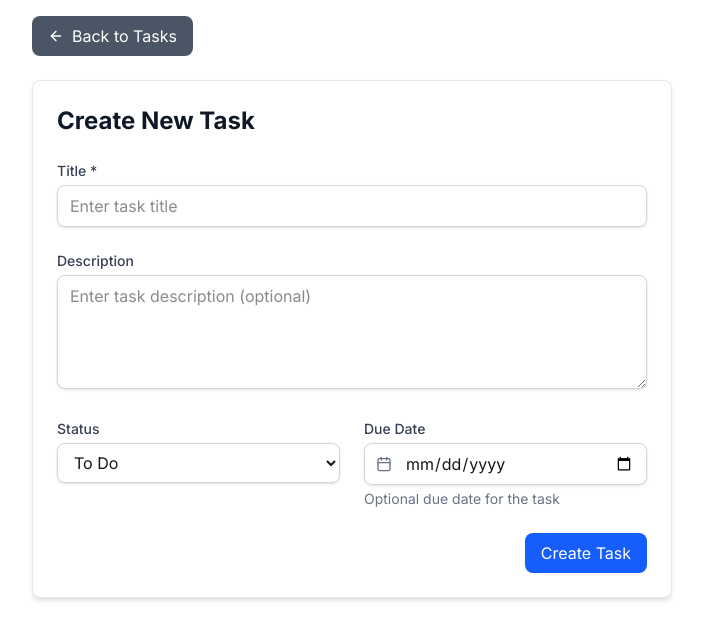
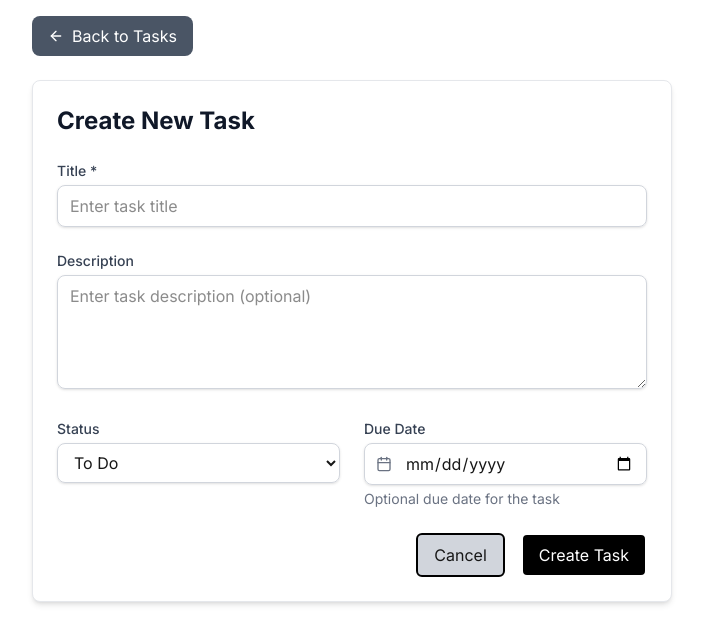
Before and after one commit to chathurasandaruwan/Task-manager-NextJS, a Next.js app: page /create in a window 1280 px wide. Shown: the top 644 px of the page, without its empty margins (288-991 px from the left). Built offline with nearby package versions, Linux system fonts and the light colour scheme.

Commit message:
update taskform with cancle btn

```diff
--- a/src/components/TaskForm.tsx
+++ b/src/components/TaskForm.tsx
@@ -1,14 +1,15 @@
 "use client";
 import { Task } from "@/app/lib/types";
-import { log } from "console";
-import { Calendar } from "lucide-react"
+import { Calendar } from "lucide-react";
 import { useState } from "react";
+import { useRouter } from "next/navigation"
 
 interface TaskFormProps {
   task?: Task;
 }
 
 export default function TaskForm({ task }: TaskFormProps) {
+  const router = useRouter();
   const [isSubmitting, setIsSubmitting] = useState(false);
   const [formData, setFormData] = useState({
     title: task?.title || "",
@@ -22,17 +23,17 @@ export default function TaskForm({ task }: TaskFormProps) {
   const [errors, setErrors] = useState<Record<string, string>>({});
   //validate form
   const validateForm = () => {
-    const newErrors: Record<string, string> = {}
+    const newErrors: Record<string, string> = {};
     //validate title
     if (!formData.title.trim()) {
-      newErrors.title = "Title is required"
+      newErrors.title = "Title is required";
     } else if (formData.title.length > 100) {
-      newErrors.title = "Title must be less than 100 characters"
+      newErrors.title = "Title must be less than 100 characters";
     }
 
-    setErrors(newErrors)
-    return Object.keys(newErrors).length === 0
-  }
+    setErrors(newErrors);
+    return Object.keys(newErrors).length === 0;
+  };
   //set form data on change
   const handleInputChange = (
     e: React.ChangeEvent<
@@ -52,7 +53,7 @@ export default function TaskForm({ task }: TaskFormProps) {
     e.preventDefault();
     //validate form
     if (!validateForm()) {
-      return
+      return;
     }
     setIsSubmitting(true);
     const taskData = {
@@ -64,11 +65,10 @@ export default function TaskForm({ task }: TaskFormProps) {
 
     if (task) {
       // Update existing task
-
     } else {
       // Create new task
       console.log(taskData);
-
+      router.push(`/tasks/${1}`)
     }
     setIsSubmitting(false);
   };
@@ -165,9 +165,18 @@ export default function TaskForm({ task }: TaskFormProps) {
 
       <div className="flex justify-end gap-4">
         <button
+          type="button"
+          onClick={() =>
+            task ? router.push(`/tasks/${task.id}`) : router.push("/")
+          }
+          className="px-4 py-2 border bg-gray-300 rounded-md hover:bg-black hover:text-white hover:cursor-pointer border-2 border-black"
+        >
+          Cancel
+        </button>
+        <button
           type="submit"
           disabled={isSubmitting}
-          className="px-4 py-2 bg-blue-600 text-white rounded-lg hover:bg-blue-700 disabled:opacity-50 disabled:cursor-not-allowed transition-colors"
+          className="px-4 py-2 bg-black text-white rounded-md border-2 hover:bg-gray-300 hover:text-black hover:cursor-pointer"
         >
           {isSubmitting ? "Saving..." : task ? "Update Task" : "Create Task"}
         </button>
```
